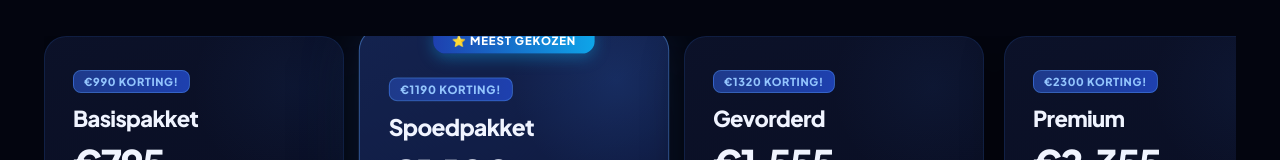
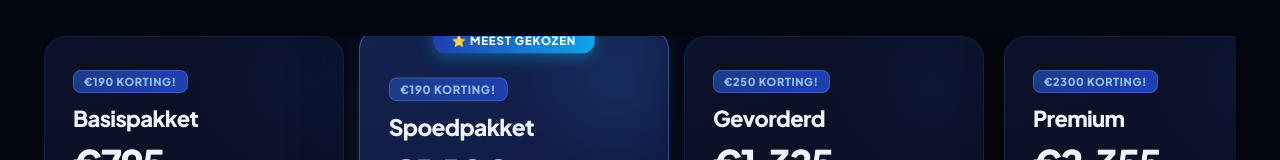
Before and after one commit to zohaib2k2/RisDrivingSchool, a React (Vite) app: page /RisDrivingSchool/packages in a window 1280 px wide. Shown: the part 505-665 px from the top of the page. Built offline with nearby package versions, Linux system fonts and the light colour scheme; no server answers.

Commit message:
make diriving packages offers congurent in both english and dutch.

```diff
--- a/src/pages/DrivingPackagesPage.jsx
+++ b/src/pages/DrivingPackagesPage.jsx
@@ -65,7 +65,7 @@ const PAGE_T = {
         crashOriginal: 975,
         lessons: 15,
         isMostChosen: false,
-        features: ["15 driving lessons" ],
+        features: ["15 driving lessons", "priority scheduling"],
       },
       {
         id: "emergency",
@@ -90,7 +90,7 @@ const PAGE_T = {
         crashOriginal: 1800,
         lessons: 25,
         isMostChosen: false,
-        features: ["25 driving lessons",  "Flexible   payment"],
+        features: ["25 driving lessons",  "Flexible payment", "Priority scheduling"],
       },
       {
         id: "premium",
@@ -174,7 +174,7 @@ const PAGE_T = {
     packages: [
       {
         id: "basic",
-        badge: "€990 KORTING!",
+        badge: "€190 KORTING!",
         name: "Basispakket",
         price: 795,
         originalPrice: 985,
@@ -186,9 +186,9 @@ const PAGE_T = {
       },
       {
         id: "emergency",
-        badge: "€1190 KORTING!",
+        badge: "€190 KORTING!",
         name: "Spoedpakket",
-        price: 1100,
+        price: 990,
         originalPrice: 1185,
         crashPrice: 1100,
         crashOriginal: 1290,
@@ -199,9 +199,9 @@ const PAGE_T = {
       },
       {
         id: "advanced",
-        badge: "€1320 KORTING!",
+        badge: "€250 KORTING!",
         name: "Gevorderd",
-        price: 1555,
+        price: 1325,
         originalPrice: 1575,
         crashPrice: 1550,
         crashOriginal: 1800,
@@ -221,6 +221,31 @@ const PAGE_T = {
         isMostChosen: false,
         features: ["35 rijlessen",  "Vaste instructeur"],
       },
+      {
+        id: "Guaranteed",
+        badge: "€340 KORTING!",
+        name: "Guaranteed Pakket",
+        price: 1855,
+        originalPrice: 2165,
+        crashPrice: 2500,
+        crashOriginal: 2610,
+        lessons: 40,
+        isMostChosen: false,
+        features: ["40 rijlessen",  "Vaste instructeur", "Prioriteitsplanning"],
+      },
+      {
+        id: "Certainity",
+        badge: "400 KORTING!",
+        name: "Certainity Pakket",
+        price: 2800,
+        originalPrice: 2165,
+        crashPrice: 2500,
+        crashOriginal: 2610,
+        lessons: 50,
+        isMostChosen: false,
+        features: ["50 rijlessen",  "Vaste instructeur", "Prioriteitsplanning"],
+      },
+
     ],
   },
 };
```
